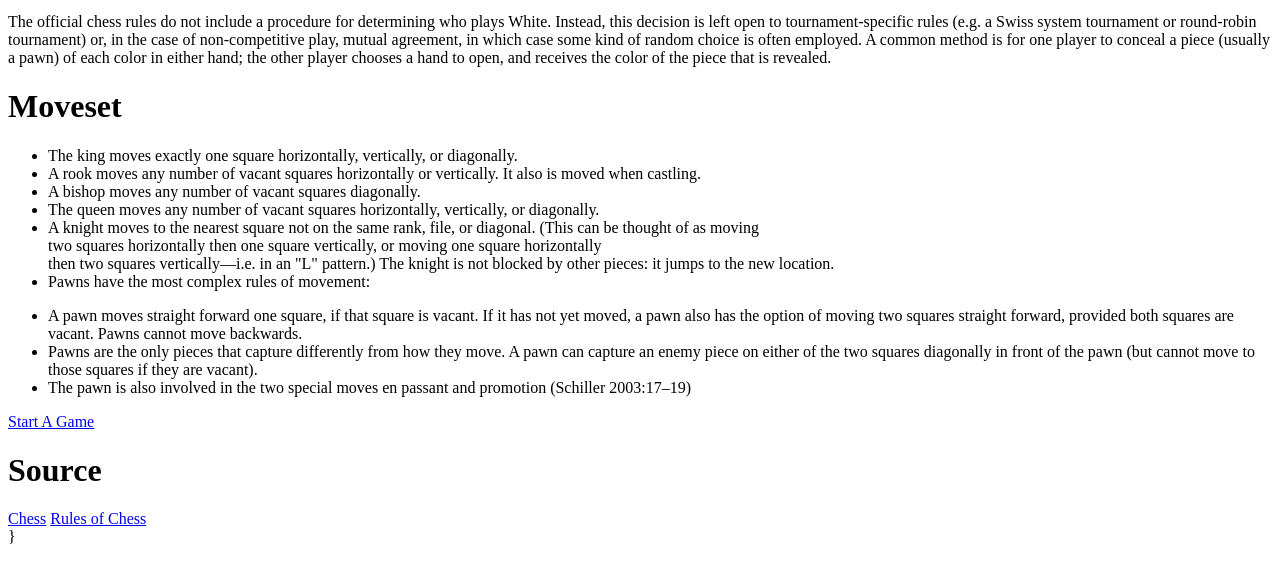
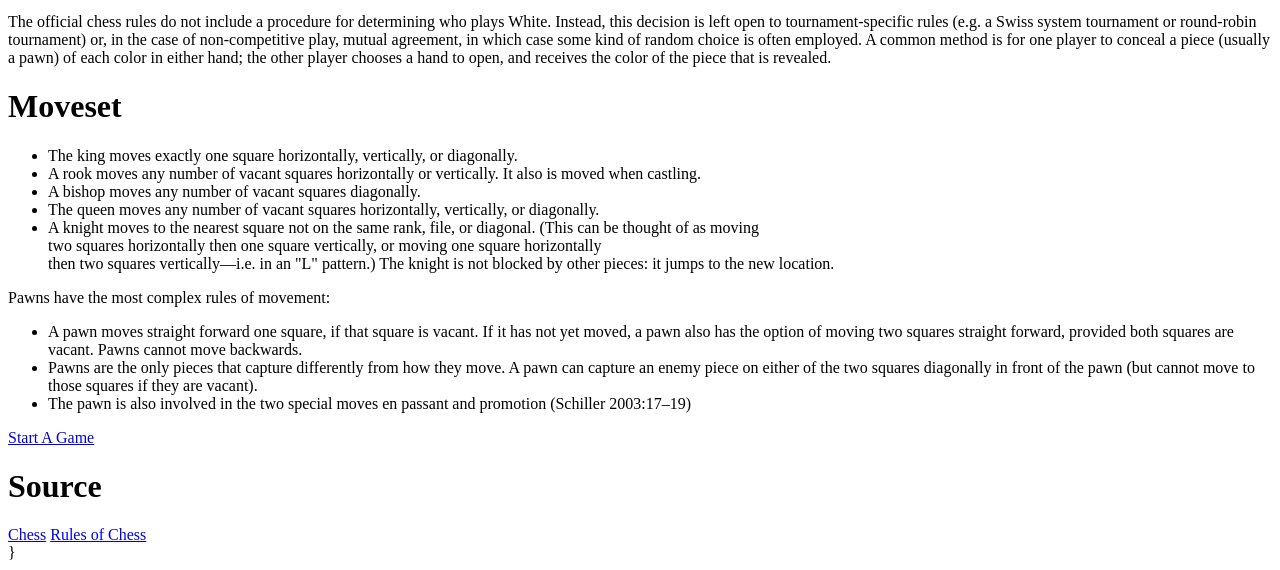
Before and after one commit to TomGeorgi/htwg.wt.chess, a plain HTML site: page app/views/index.scala.html in a window 1280 px wide. Shown: the part 737-1307 px from the top of the page. Drawn offline with Linux system fonts and the light colour scheme.

Commit message:
Updated Index

```diff
--- a/app/views/index.scala.html
+++ b/app/views/index.scala.html
@@ -131,10 +131,11 @@
                         <li class="list-group-item">A knight moves to the nearest square not on the same rank, file, or diagonal. (This can be thought of as moving <br/>
                             two squares horizontally then one square vertically, or moving one square horizontally <br/>
                             then two squares vertically—i.e. in an "L" pattern.) The knight is not blocked by other pieces: it jumps to the new location.</li>
-                        <li class="list-group-item">Pawns have the most complex rules of movement:</li>
+
                     </ul>
                 </div>
                 <div class="col">
+                    <p class="list-group-item">Pawns have the most complex rules of movement:</p>
                     <ul class="list-group">
                         <li class="list-group-item">A pawn moves straight forward one square, if that square is vacant. If it has not yet moved, a pawn also has the option of moving two squares straight forward, provided both squares are vacant. Pawns cannot move backwards.</li>
                         <li class="list-group-item">Pawns are the only pieces that capture differently from how they move. A pawn can capture an enemy piece on either of the two squares diagonally in front of the pawn (but cannot move to those squares if they are vacant).</li>
```
